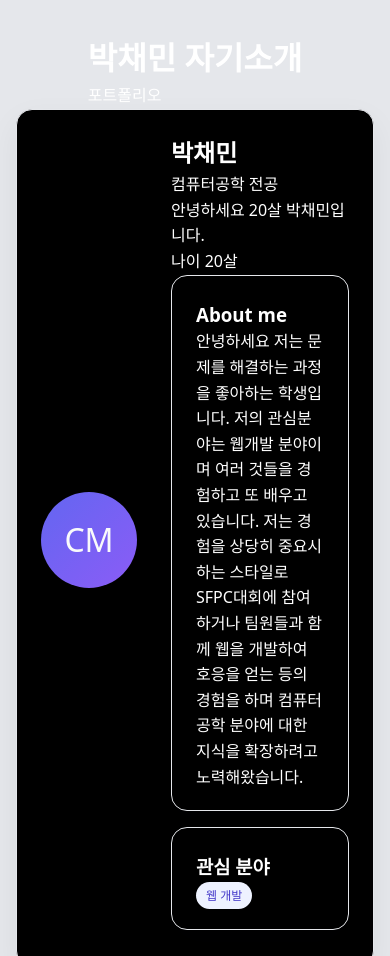
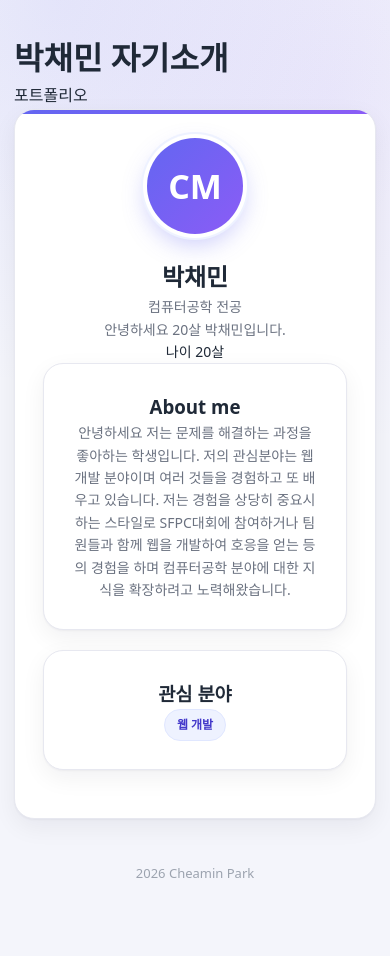
Before and after one commit to huboisbingsin/huboisbingsin.github.io, a plain HTML site: page index.html in a window 390 px wide. Shown: the top 956 px of the page. After the commit the page ends 915 px from the top, so only its background shows below. Drawn offline with Linux system fonts and the light colour scheme.

Commit message:
Refactor CSS with design tokens and improved styles

```diff
--- a/style.css
+++ b/style.css
@@ -1,3 +1,18 @@
+/* ===== Design tokens ===== */
+:root {
+    --bg: #f4f5fb;
+    --surface: #ffffff;
+    --text: #1f2937;
+    --text-muted: #6b7280;
+    --border: #e7e8f0;
+    --accent: #6366f1;
+    --accent-2: #8b5cf6;
+    --accent-soft: #eef2ff;
+    --radius: 20px;
+    --shadow: 0 1px 2px rgba(15, 23, 42, 0.04), 0 8px 24px rgba(15, 23, 42, 0.06);
+    --shadow-hover: 0 2px 4px rgba(15, 23, 42, 0.05), 0 16px 40px rgba(99, 102, 241, 0.12);
+}
+
 * {
     box-sizing: border-box;
     margin: 0;
@@ -5,72 +20,166 @@
 }
 
 body {
-    font-family: system-ui, -apple-system, sans-serif;
-    background-color: #e5e7eb;
-    color: white;
+    font-family: "Pretendard", system-ui, -apple-system, "Segoe UI", sans-serif;
+    background:
+        radial-gradient(circle at 15% 0%, rgba(99, 102, 241, 0.10), transparent 40%),
+        radial-gradient(circle at 85% 10%, rgba(139, 92, 246, 0.08), transparent 40%),
+        var(--bg);
+    color: var(--text);
     line-height: 1.6;
+    -webkit-font-smoothing: antialiased;
 }
 
+/* ===== Layout ===== */
 .page {
     min-height: 100vh;
     display: flex;
     flex-direction: column;
     align-items: center;
-    padding: 32px 16px;
+    padding: 56px 20px;
 }
 
+.page > * {
+    width: 100%;
+    max-width: 720px;
+}
+
+/* ===== Cards ===== */
 .profile-card,
 .section.card {
-    background-color: black;
-    border-radius: 16px;
-    padding: 24px 24px 20px;
-    margin-bottom: 16px;
-    box-shadow: 0 12px 32px rgba(15, 23, 42, 0.06);
-    border: 1px solid #e5e7eb;
+    background-color: var(--surface);
+    border: 1px solid var(--border);
+    border-radius: var(--radius);
+    padding: 28px;
+    margin-bottom: 20px;
+    box-shadow: var(--shadow);
+    transition: box-shadow 0.25s ease, transform 0.25s ease;
 }
 
+.profile-card:hover,
+.section.card:hover {
+    box-shadow: var(--shadow-hover);
+    transform: translateY(-2px);
+}
+
+.section.card h2 {
+    font-size: 15px;
+    font-weight: 700;
+    letter-spacing: 0.02em;
+    color: var(--text);
+    margin-bottom: 14px;
+    padding-left: 10px;
+    border-left: 3px solid var(--accent);
+    line-height: 1.3;
+}
+
+/* ===== Profile ===== */
 .profile-card {
     display: grid;
-    grid-template-columns: 110px 1fr;
-    gap: 20px;
+    grid-template-columns: auto 1fr;
+    gap: 24px;
     align-items: center;
+    position: relative;
+    overflow: hidden;
+}
+
+/* 상단 그라데이션 라인 */
+.profile-card::before {
+    content: "";
+    position: absolute;
+    inset: 0 0 auto 0;
+    height: 4px;
+    background: linear-gradient(90deg, var(--accent), var(--accent-2));
+}
+
+.profile-card h1 {
+    font-size: 24px;
+    font-weight: 800;
+    letter-spacing: -0.02em;
+    line-height: 1.25;
+}
+
+.profile-card p {
+    color: var(--text-muted);
+    font-size: 14px;
 }
 
 .avatar {
     width: 96px;
     height: 96px;
-    border-radius: 999px;
-    background: linear-gradient(135deg, #6366f1, #8b5cf6);
+    border-radius: 50%;
+    background: linear-gradient(135deg, var(--accent), var(--accent-2));
     display: flex;
     align-items: center;
     justify-content: center;
-    color: #f9fafb;
-    font-size: 32px;
+    color: #fff;
+    font-size: 34px;
+    font-weight: 700;
+    box-shadow: 0 0 0 4px var(--surface), 0 0 0 6px var(--accent-soft),
+        0 10px 24px rgba(99, 102, 241, 0.35);
 }
 
+/* ===== Info grid ===== */
 .info-grid {
     display: grid;
     grid-template-columns: repeat(2, minmax(0, 1fr));
-    gap: 8px 16px;
+    gap: 12px 20px;
+    font-size: 14px;
 }
 
+.info-grid > * {
+    overflow-wrap: anywhere;
+}
+
+/* ===== Tags ===== */
 .tag-list {
     list-style: none;
     display: flex;
+    flex-wrap: wrap;
     gap: 8px;
 }
 
 .tag {
     font-size: 12px;
-    padding: 4px 10px;
+    font-weight: 600;
+    padding: 5px 12px;
     border-radius: 999px;
-    background-color: #eef2ff;
+    background-color: var(--accent-soft);
     color: #4338ca;
+    border: 1px solid #e0e7ff;
+    transition: background-color 0.2s ease, color 0.2s ease;
 }
 
+.tag:hover {
+    background-color: var(--accent);
+    color: #fff;
+}
+
+/* ===== Footer ===== */
 .footer {
     text-align: center;
-    margin-top: 12px;
+    margin-top: 24px;
+    font-size: 13px;
     color: #9ca3af;
+}
 
+/* ===== Mobile ===== */
+@media (max-width: 560px) {
+    .page {
+        padding: 32px 14px;
+    }
+
+    .profile-card {
+        grid-template-columns: 1fr;
+        justify-items: center;
+        text-align: center;
+    }
+
+    .info-grid {
+        grid-template-columns: 1fr;
+    }
+
+    .profile-card .tag-list {
+        justify-content: center;
+    }
 }
```
